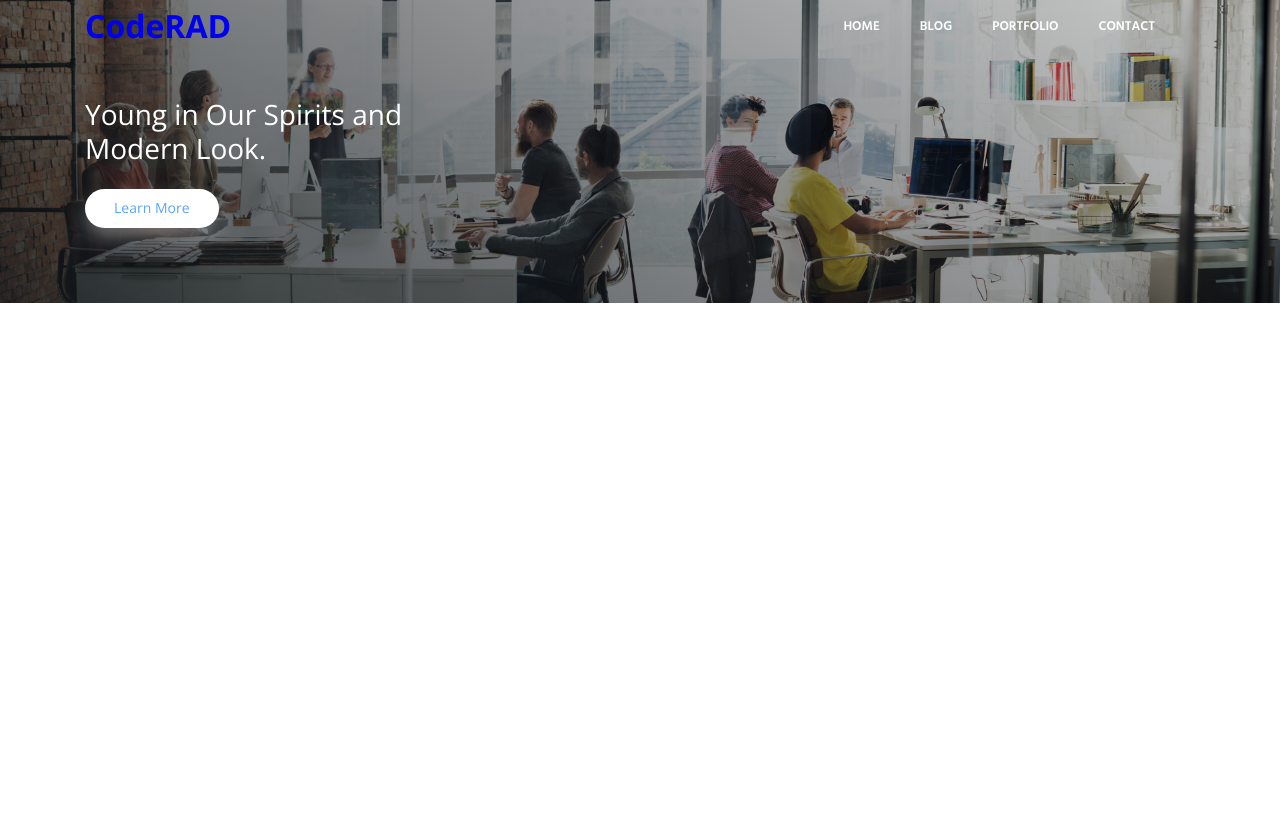
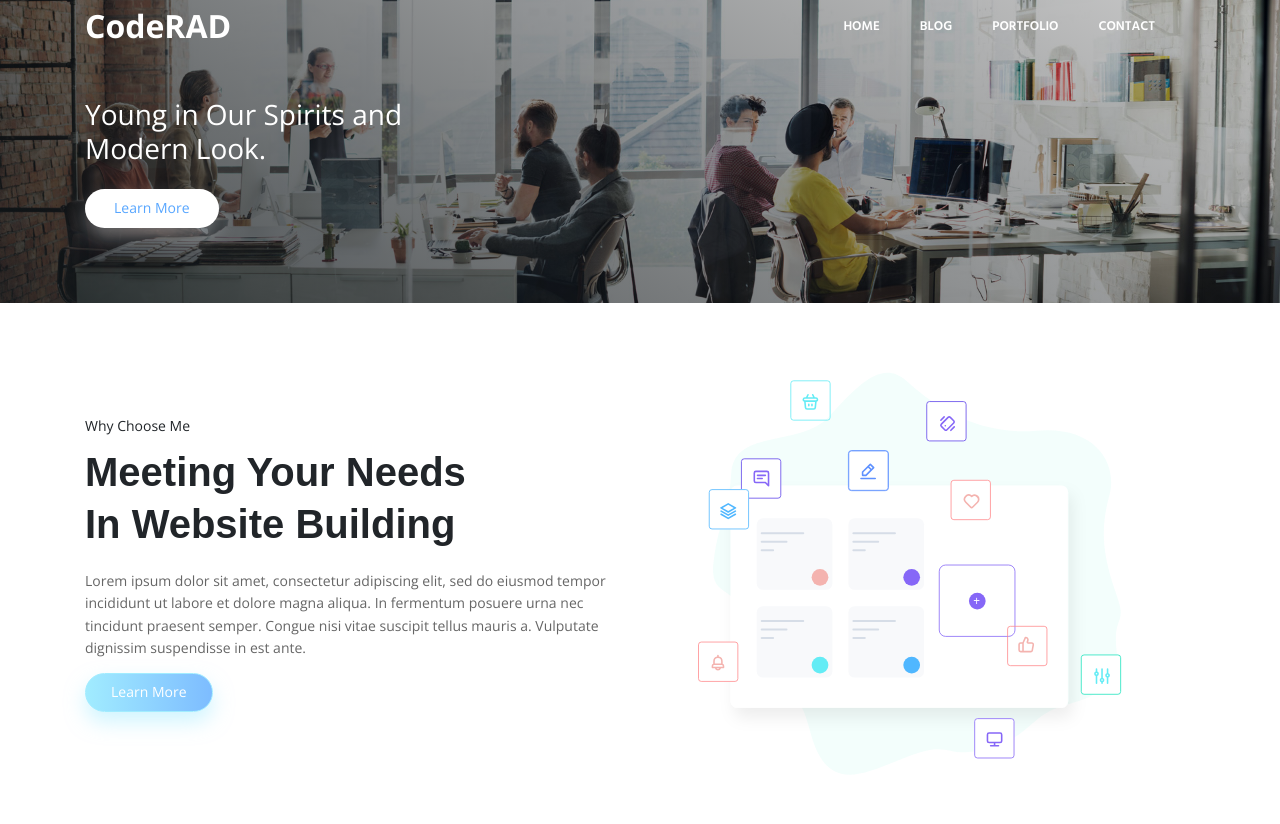
Before and after one commit to jcthedeveloper/CodeRadProject, a plain HTML site: page index.html in a window 1280 px wide. Before the commit the page ends 800 px from the top, so only its background shows below. Drawn offline with nearby package versions, Linux system fonts and the light colour scheme.

Commit message:
modified html/css
added and styles section 2

```diff
--- a/css/default.css
+++ b/css/default.css
@@ -86,6 +86,15 @@ img {
   transition: ease-in-out 0.3s;
 }
 
+.btn-primary {
+  background-image: linear-gradient(90deg, var(--grad-1) 0%, var(--grad-2) 100%);
+  border: 1px solid var(--grad-1);
+  box-shadow: 0 10px 20px rgba(161, 236, 255, 0.5);
+  transition: ease-in-out 0.3s;
+  color: var(--white);
+  padding: 0.4375rem 1.5625rem;
+}
+
 .btn-white {
   background-color: var(--white);
   color: var(--font-color-link);
--- a/css/styles.css
+++ b/css/styles.css
@@ -28,6 +28,7 @@
   font-weight: 700;
   width: 100%;
   transition: ease-in-out 0.3s;
+  color: var(--white);
  }
 
 
@@ -67,3 +68,38 @@
  }
 
  .hero-header {color: var(--white);}
+
+
+
+ .why-me {
+  padding: var(--size-150) 0;
+ }
+
+
+.why-me-wrapper {
+  display: flex;
+  align-items: center;
+}
+
+.why-me-wrapper div {
+  flex: 1;
+}
+
+.block-text {
+  padding-right: var(--size-50);
+}
+
+.block-text span {
+  color: var(--font-color-dark);
+  font-weight: 300;
+}
+
+.block-text h2 {
+  font-size: var(--size-40);
+  font-family: "Hinds", sans-serif;
+  font-weight: 600;
+  color: var(--font-color-dark);
+  margin-bottom: var(--size-20);
+  line-height: 1.3;
+  margin-top: 0.5rem;
+}
--- a/index.html
+++ b/index.html
@@ -61,6 +61,20 @@
     </div>
   </header>
 
+  <section>
+    <div class="container why-me-wrapper">
+      <div class="block-text">
+        <span>Why Choose Me</span>
+        <h2>Meeting Your Needs <br> In Website Building</h2>
+        <p>Lorem ipsum dolor sit amet, consectetur adipiscing elit, sed do eiusmod tempor incididunt ut labore et dolore magna aliqua. In fermentum posuere urna nec tincidunt praesent semper. Congue nisi vitae suscipit tellus mauris a. Vulputate dignissim suspendisse in est ante.</p>
+        <a href="#" class="btn btn-primary">Learn More</a>
+      </div>
+    <div>
+      <img src="./assetts/images/week-5-assets/image2.svg" alt="icon chart">
+    </div>
+    </div>
+  </section>
+
 
 
 
```
